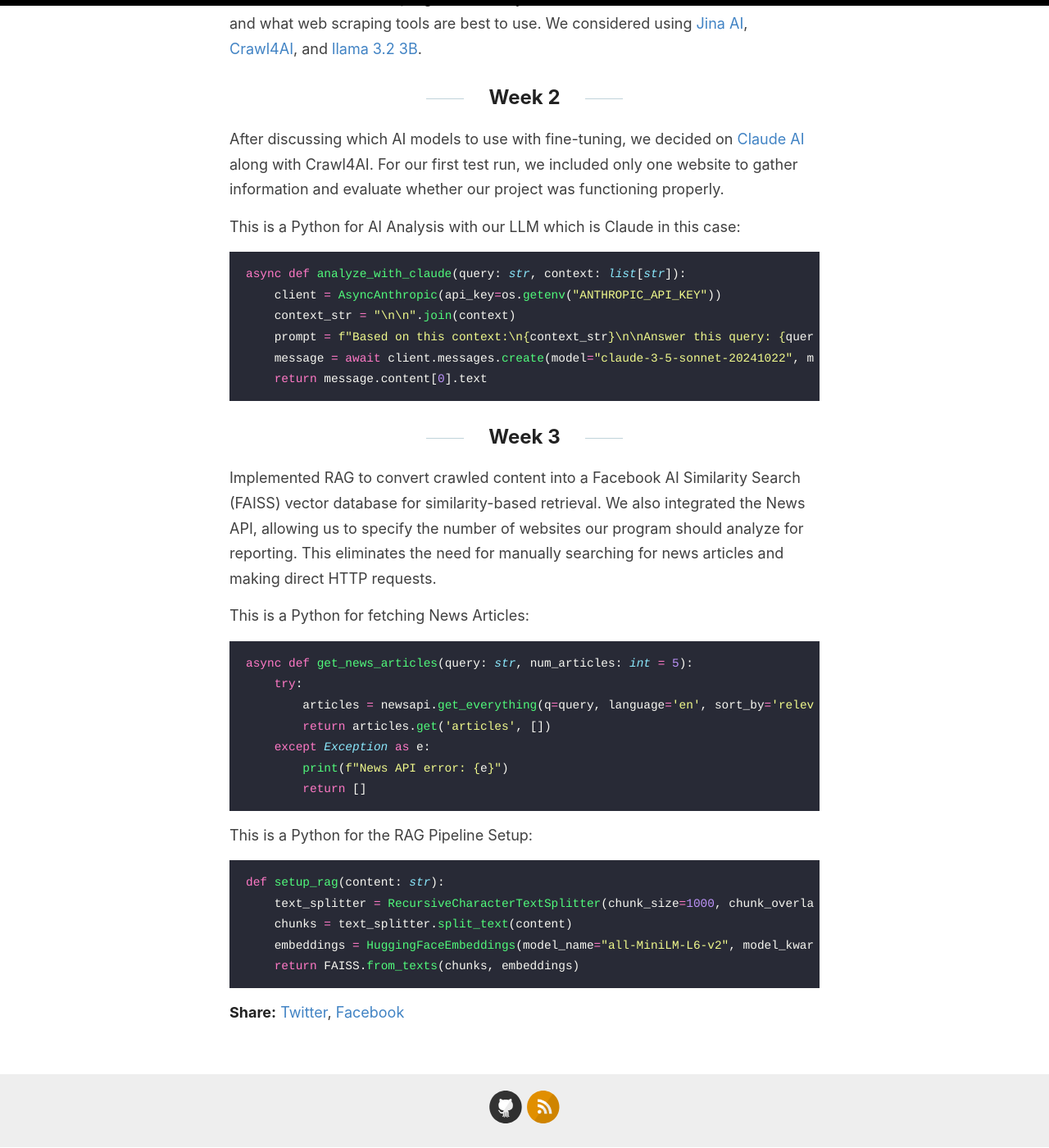
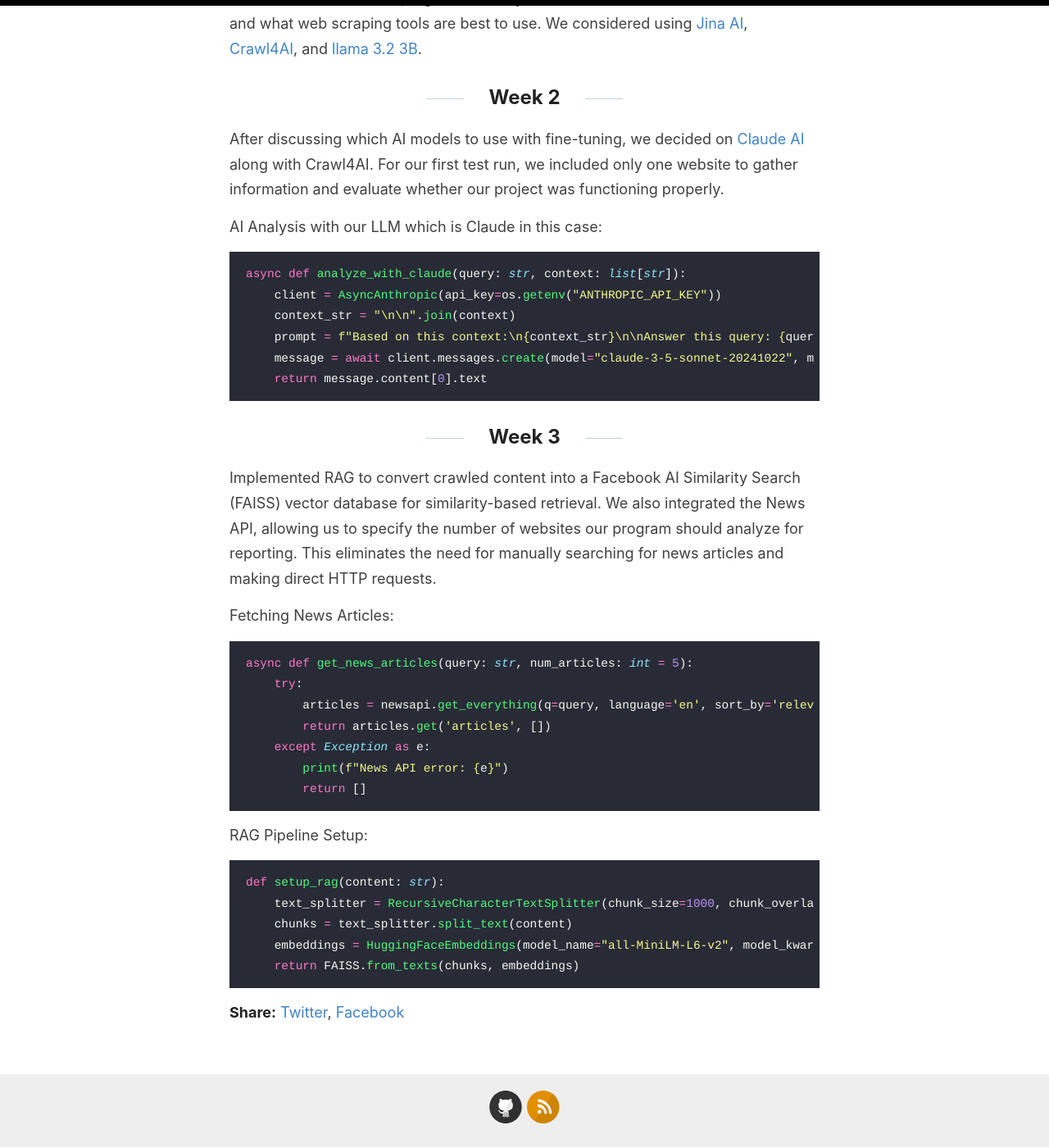
Before and after one commit to UHMCyberAnalytics/UHMCyberAnalytics.github.io, a Jekyll site: the page built from _posts/2025-01-21-Building-The-Tool.md, in a window 1280 px wide and 1400 px high, scrolled down 759 px. Shown: the whole window at 82% size. Built offline with Jekyll 4.4.1, drawn with Linux system fonts in a browser that asks for light colours.

Commit message:
Update 2025-01-21-Building-The-Tool.md

````diff
--- a/_posts/2025-01-21-Building-The-Tool.md
+++ b/_posts/2025-01-21-Building-The-Tool.md
@@ -13,7 +13,7 @@ In the first week of our project, we discussed which Large Language Model (LLM)
 
 After discussing which AI models to use with fine-tuning, we decided on [Claude AI](https://www.anthropic.com/claude) along with Crawl4AI. For our first test run, we included only one website to gather information and evaluate whether our project was functioning properly.
 
-This is a Python for AI Analysis with our LLM which is Claude in this case:
+AI Analysis with our LLM which is Claude in this case:
 
 ```python
 async def analyze_with_claude(query: str, context: list[str]):
@@ -30,7 +30,7 @@ async def analyze_with_claude(query: str, context: list[str]):
 Implemented RAG to convert crawled content into a Facebook AI Similarity Search (FAISS) vector database for similarity-based retrieval. We also integrated the News API, allowing us to specify the number of websites our program should analyze for reporting. This eliminates the need for manually searching for news articles and making direct HTTP requests.
 
 
-This is a Python for fetching News Articles:
+Fetching News Articles:
 
 ```python
 async def get_news_articles(query: str, num_articles: int = 5):
@@ -41,7 +41,7 @@ async def get_news_articles(query: str, num_articles: int = 5):
         print(f"News API error: {e}")
         return []
 ```
-This is a Python for the RAG Pipeline Setup:
+RAG Pipeline Setup:
 
 ```python
 def setup_rag(content: str):
````
